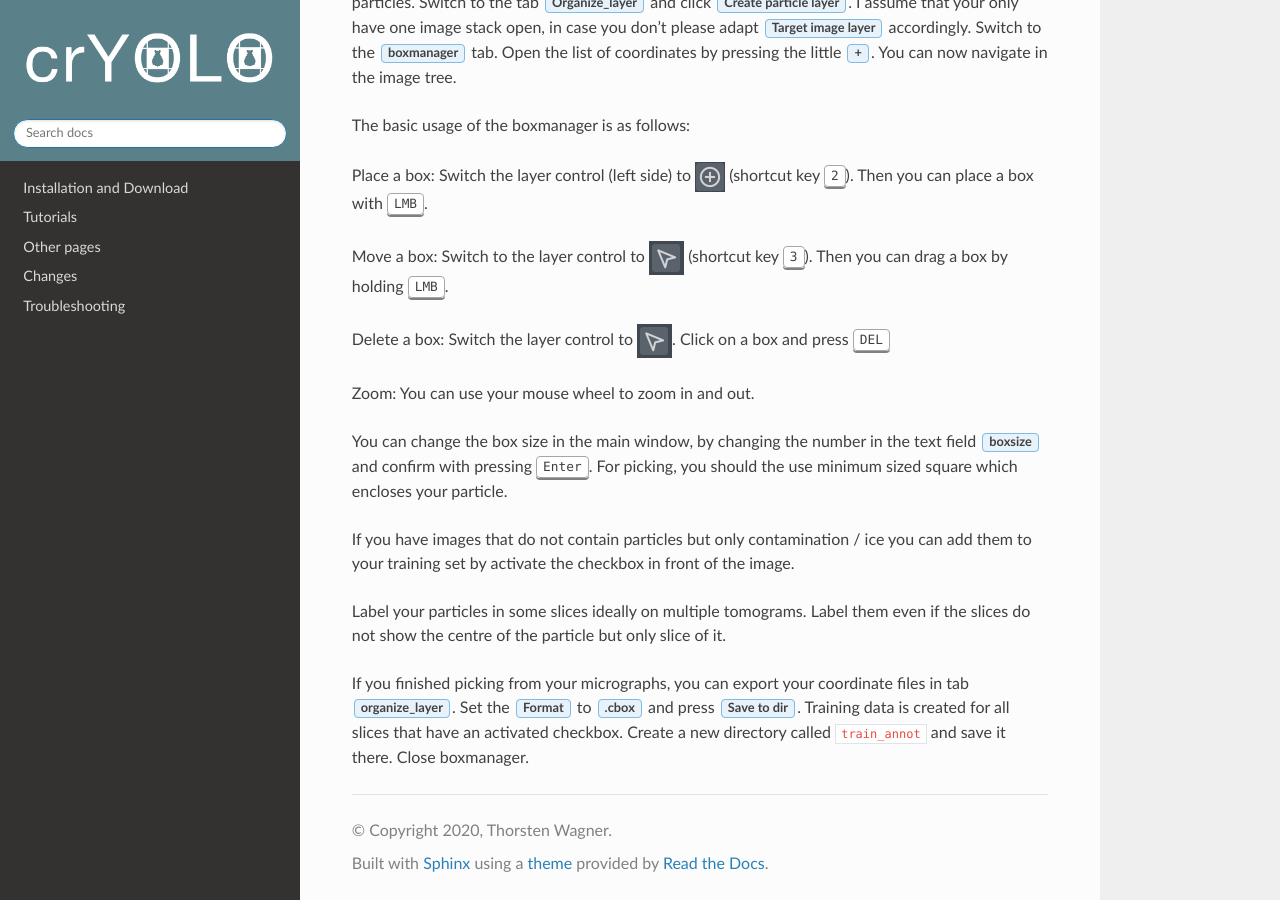
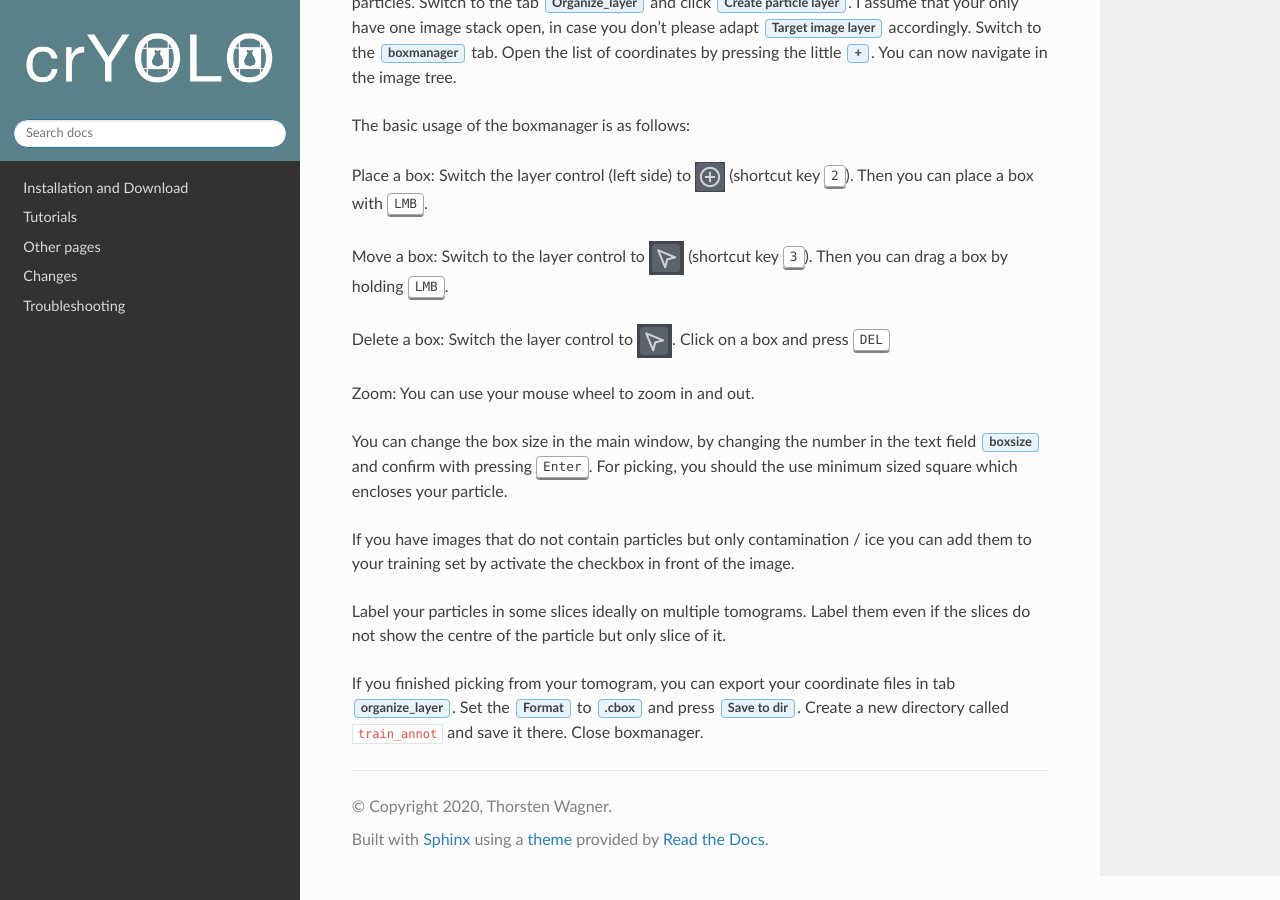
Before and after one commit to MPI-Dortmund/cryolo, a Sphinx documentation site: the page built from source/tutorials/data_preparation_tomo.rst, in a window 1280 px wide and 900 px high, scrolled down 1170 px. Built offline with Sphinx 7.4.7 and the Read the Docs theme 2.0.0, drawn with Linux system fonts in a browser that asks for light colours.

Commit message:
tomo tutorial

```diff
--- a/source/tutorials/data_preparation_tomo.rst
+++ b/source/tutorials/data_preparation_tomo.rst
@@ -15,4 +15,4 @@ For opening your tomograms you have to options:
 
 Label your particles in some slices ideally on multiple tomograms. Label them even if the slices do not show the centre of the particle but only slice of it.
 
-If you finished picking from your micrographs, you can export your coordinate files in tab :guilabel:`organize_layer`. Set the :guilabel:`Format` to :guilabel:`.cbox` and press :guilabel:`Save to dir`. Training data is created for all slices that have an activated checkbox.  Create a new directory called :file:`train_annot` and save it there. Close boxmanager.
+If you finished picking from your tomogram, you can export your coordinate files in tab :guilabel:`organize_layer`. Set the :guilabel:`Format` to :guilabel:`.cbox` and press :guilabel:`Save to dir`. Create a new directory called :file:`train_annot` and save it there. Close boxmanager.
```
